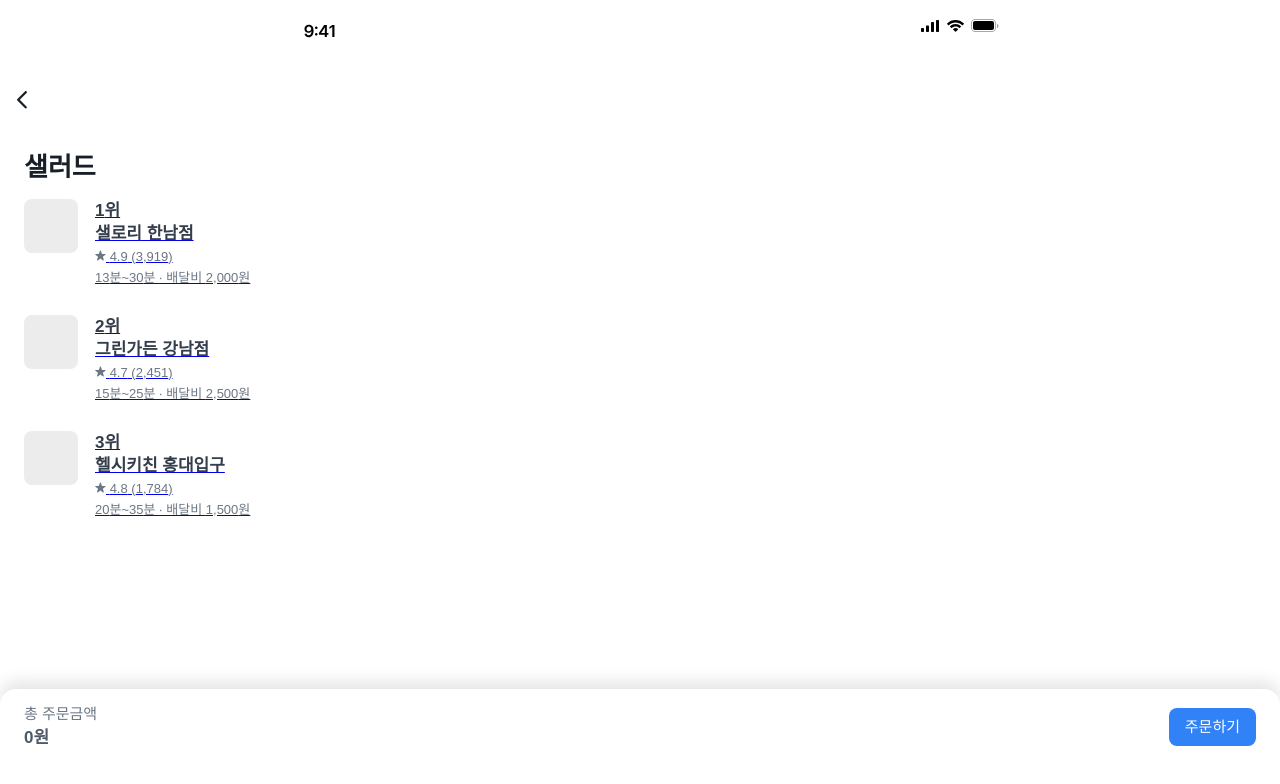
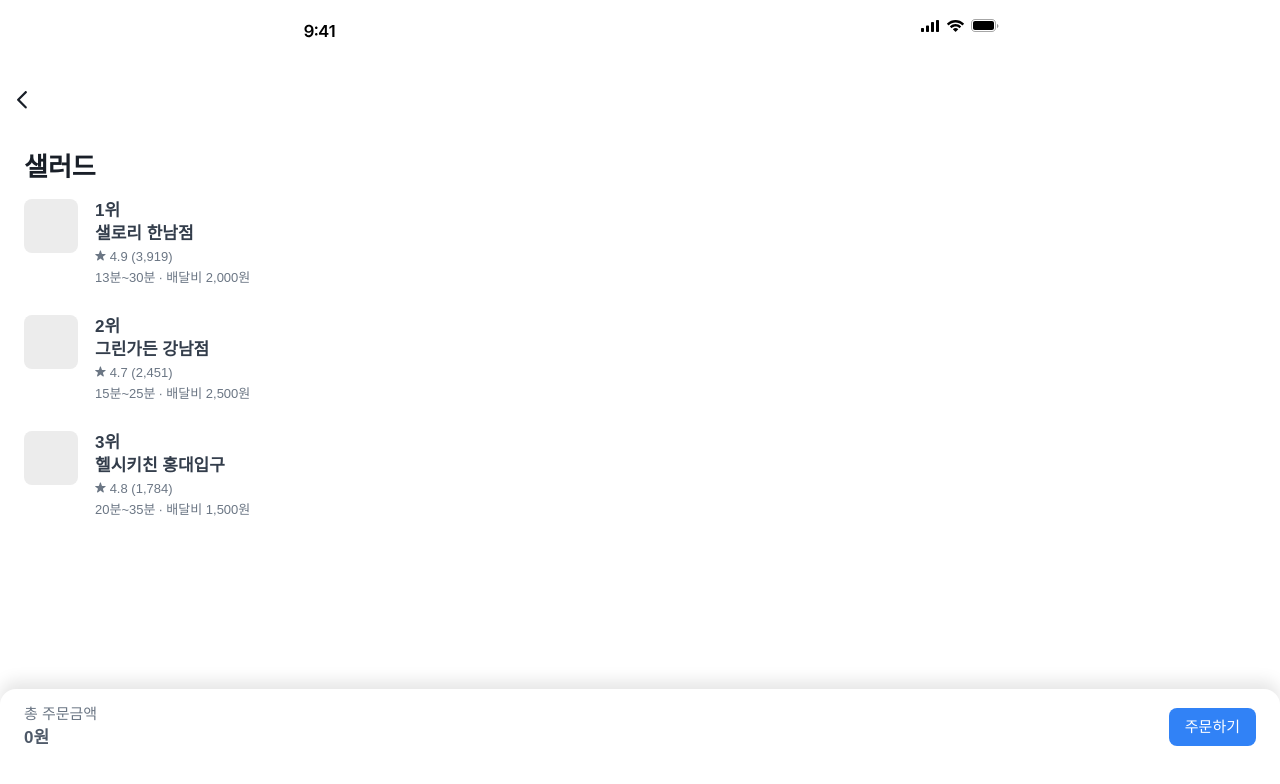
Before and after one commit to Konkuk-KUIT/KUIT3_Web-FrontEnd, a React (Create React App) app in the folder week8/yoonseo/: page /store in a window 1280 px wide. Shown: the top 784 px of the page. Built offline with nearby package versions, Linux system fonts and the light colour scheme; a web font is replaced by a local one.

Commit message:
Chore: StoreItem Link 밑줄 제거

```diff
--- a/week8/yoonseo/src/pages/Stores/Stores.jsx
+++ b/week8/yoonseo/src/pages/Stores/Stores.jsx
@@ -91,6 +91,11 @@ const StyledDetail = styled.div`
   text-decoration: none;
 `;
 
+const StyledLink = styled(Link)`
+  text-decoration: none;
+  color: inherit;
+`;
+
 const Stores = () => {
   return (
     <>
@@ -103,7 +108,7 @@ const Stores = () => {
 
         <StyledCategory>샐러드</StyledCategory>
         {stores.map((store) => (
-          <Link key={store.id} to={`/store/${store.id}`}><StoreItem store={store} /></Link>
+          <StyledLink key={store.id} to={`/store/${store.id}`}><StoreItem store={store} /></StyledLink>
         ))}
       </div>
 
```
